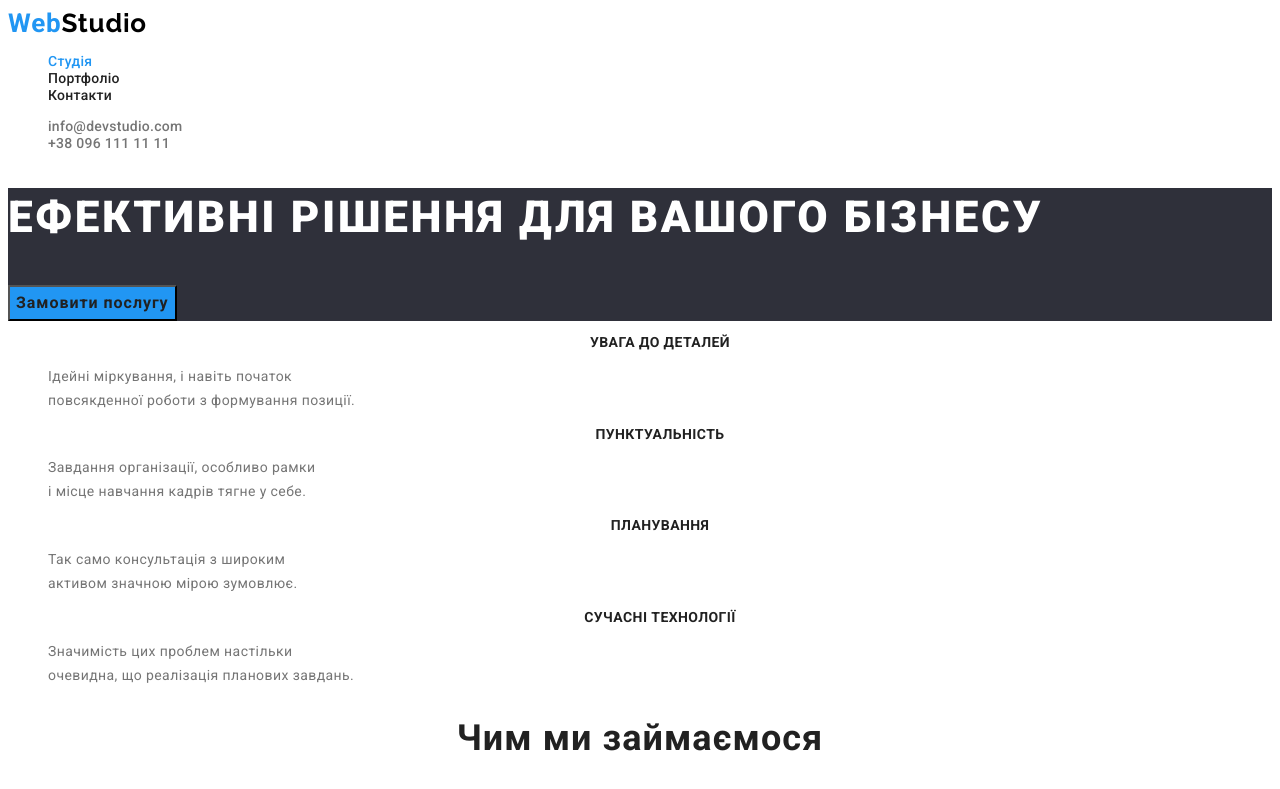
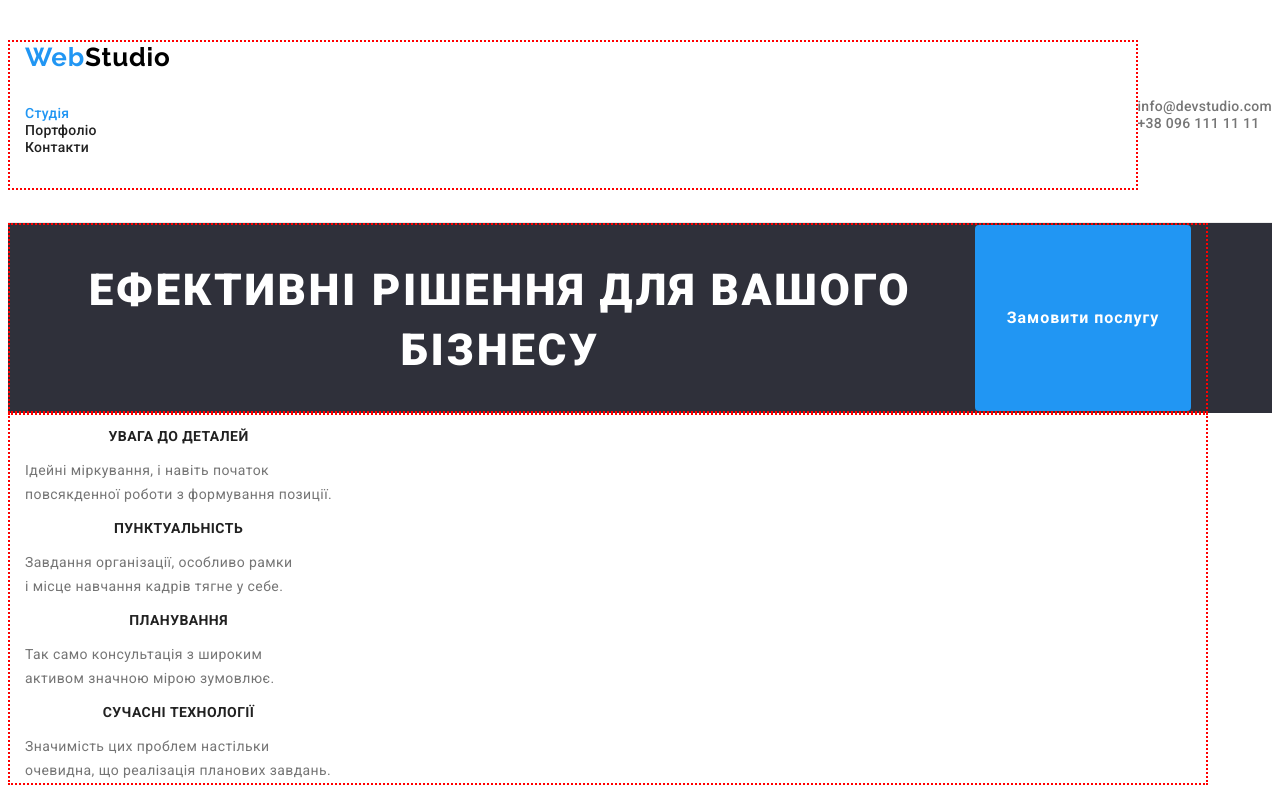
Before and after one commit to mygovka/goit-markup-hw-02, a plain HTML site: page index.html in a window 1280 px wide. Shown: the top 789 px of the page. Drawn offline with Linux system fonts and the light colour scheme.

Commit message:
Дз 3
дз3

```diff
--- a/css/styles.css
+++ b/css/styles.css
@@ -19,6 +19,13 @@
     --color-footer-text:rgba(255, 255, 255, 0.6);
 }
 
+
+*{
+    box-sizing: border-box;
+}
+
+
+
 body{
     background-color:var(--color-bgc);
     color: var(--color-primary);
@@ -27,18 +34,69 @@ body{
     font-size: 14px;
 
 }
-/* header */
+
+.container{
+    width: 1200px;
+    display: flex;
+    margin: 0,auto;
+    padding-left: 15px;
+    padding-right: 15px;
+    border: 2px dotted red;
+}
+
+ul{
+    margin: 0;
+    padding: 0;
+    list-style-type: none;
+}
+
+h1
+h2
+h3
+h4
+h5
+h6
+p{
+    margin-top: 0;
+}
 
 
+.header{
+    display:flex;
+    align-items: center;
+    border-bottom: 1px solid #ECECEC;
+    padding-top: 32px;
+    padding-bottom: 32px;
+}
+
+.section{
+    display: flex;
+    padding-top: 94px;
+    padding-bottom: 94px;
+}
+
+
+
+
+
+/* header */
+header>div a.main-logo{
+    padding-top:24px;
+
+}
+
 .nav-list{
-
-    list-style: none;
+    list-style:none;
+    margin: 0;
+    padding-top: 32px;
+    padding-bottom: 32px;
 
 }
 
 .nav-link{
     text-decoration: none;
-    list-style: none;
+    align-items: center;
+    list-style:none;
     color:var(--color-primary);
     font-weight: 500;
     line-height: 1.14;
@@ -51,9 +109,14 @@ body{
 }
 .menu-list{
     list-style: none;
+    margin: 0;
+    padding-top: 32;
+    padding-bottom: 32;
+
 }
 .menu-contact{
     text-decoration: none;
+    justify-content: space-between;
     list-style: none;
     color: var(--color-secondary);
     font-weight: 500;
@@ -69,14 +132,17 @@ body{
 .hero{
     background-color:#2F303A;
 
+
 }
 
 .hero-title{
 
     color: #ffffff;
+    margin-bottom: 30px;
     font-weight: 900;
     font-size: 44px;
     line-height: 1.363;
+    text-align: center;
     letter-spacing: 0.06em;
     text-transform: uppercase;
 
@@ -84,7 +150,16 @@ body{
 }
 .main-button{
     background-color: var(--color-akcent);
-    color:var(--color-text-action);
+    min-height: 50px;
+    min-width:216px;
+    padding-top: 10px;
+    padding-bottom: 10px;
+    padding-left: 24px;
+    padding-right: 24px;
+    margin-bottom: 0;
+    border-radius: 4px;
+    border: 1px solid transparent;
+    color:var(--color-bgc);
     font-family: inherit;
     font-weight: 700;
     font-size: 16px;
@@ -92,6 +167,7 @@ body{
     text-align: center;
     letter-spacing: 0.06em;
     cursor: pointer;
+
 
 }
 .main-button:focus,
@@ -121,14 +197,16 @@ body{
 
 .features-subtitle{
     color: var(--color-secondary);
+    margin: 0;
     line-height:1.71;
     letter-spacing: 0.03em;
 }
-.team {
+.team-item {
     background-color:var(--color-bgc-secondary);
 }
 .section-title{
     color: var(--color-primary);
+    margin-bottom: 50px;
     list-style: none;
     font-weight: 700;
     font-size: 36px;
@@ -141,16 +219,23 @@ body{
     list-style: none;
 }
 
+.work-item{
+    margin-bottom: 30px;
+}
+
 .employees-list{
     list-style: none;
 }
 
 .team-item{
     background-color: var(--color-bgc);
+    margin-bottom: 30px;
+
 }
 
 .employees-names{
     color: var(--color-primary);
+    margin: 0;
     font-weight: 500;
     font-size: 16px;
     line-height:1.187;
@@ -161,7 +246,7 @@ body{
 
 .job-title{
     color: var(--color-secondary);
-    font-weight: 400;
+    margin: 0;
     font-size: 16px;
     line-height:1.18;
     text-align: center;
@@ -178,6 +263,7 @@ body{
 
 .adress{
     color: var(--color-bgc);
+    margin-bottom: 12px;
     text-decoration: none;
     font-family: 'Roboto';
     font-style: normal;
@@ -194,6 +280,7 @@ body{
 
 .footer-contact{
     color: var(--color-footer-text);
+    margin-bottom: 12px;
     text-decoration: none;
     font-style: normal;
     letter-spacing: 0.03em;
@@ -209,12 +296,12 @@ body{
 .main-logo{
     color: var(--color-akcent);
     text-decoration: none;
-    font-family: 'Raleway' sans-serif;
+    font-family: 'Raleway', sans-serif;
     font-style: normal;
     font-weight: 700;
     font-size: 26px;
     line-height: 1.19;
-    letter-spacing: 0.03em;
+    letter-spacing: 0.03em
 }
 
 .logo{
@@ -222,10 +309,6 @@ body{
     font-family: 'Raleway',sans-serif;
     font-style: normal;
     font-weight: 700;
-    font-size: 26px;
-    line-height:1.19;
-    letter-spacing: 0.03em;
-    color: #000000;
     display:inline-block
  }
 
@@ -233,9 +316,16 @@ body{
     text-transform: uppercase;
 }
 
-footer.footer>a.main-logo>span{
+footer.footer>div a.main-logo>span{
     color: var(--color-bgc);
- }
+}
+
+.footer>div{
+    display: inline-block;
+    text-align: left;
+    padding-top: 60px;
+    margin-bottom: 28px;
+}
 
 /* portfolio */
 .button-list{
--- a/index.html
+++ b/index.html
@@ -8,12 +8,14 @@
         <link rel="preconnect" href="https://fonts.googleapis.com">
         <link rel="preconnect" href="https://fonts.gstatic.com" crossorigin>
         <link href="https://fonts.googleapis.com/css2?family=Raleway:wght@700&family=Roboto:wght@400;500;700;900&display=swap" rel="stylesheet">
+        <link href="https://cdnjs.cloudflare.com/ajax/libs/modern-normalize/1.1.0/modern-normalize.min.css">
         <link rel="stylesheet" href="./css/styles.css">
     </head>
     <body>
             <!--Шапка сайту-->
-        <header>
-            <nav>
+        <header class="header">
+            <div class="container">
+            <nav class>
             <a class="main-logo" href="#">Web<span class="logo">Studio</span></a>
             <ul class="nav-list">
                 <li> <a class="nav-link current" href="">Студія</a></li>
@@ -21,6 +23,7 @@
                 <li><a class="nav-link" href="">Контакти</a></li>
             </ul>
             </nav>
+            </div>
 
             <ul class="menu-list">
                 <li> <a  class="menu-contact" href="mailto:info@devstudio.com">info@devstudio.com</a></li>
@@ -30,11 +33,14 @@
         <!--Основне-->
         <main>
             <section class="hero">
+                <div class="container">
                 <h1 class="hero-title">Ефективні рішення для вашого бізнесу</h1>
                 <button class="main-button" type="button">Замовити послугу</button>
+                </div>
             </section>
             <!--Про компанію-->
-            <section class="section">
+            <section class="section-second">
+                <div class="container">
                 <h2 class="section-title visually-hidden">Наші переваги</h2>
                 <ul class="benefits">
                     <li>
@@ -54,24 +60,28 @@
                         <p class="features-subtitle">Значимість цих проблем настільки<br> очевидна, що реалізація планових завдань.</p>
                     </li>
                 </ul>
+                </div>
             </section>
             <section class="section">
+                <div class="container">
                 <h2 class="section-title">Чим ми займаємося</h2>
                 <ul class="works">
-                    <li>
+                    <li class="work-item">
                         <img src="./images/box1.jpg" alt="computer" width="370">
                     </li>
-                    <li>
+                    <li class="work-item" >
                         <img src="./images/box2.jpg" alt="mobile phone" width="370">
                     </li>
-                    <li>
+                    <li class="work-item">
                         <img src="./images/box3.jpg" alt="tablet" width="370">
                     </li>
                 </ul>
+                </div>
             </section>
 
             <!--Команда-->
-            <section class="team">
+            <section class="section">
+                <div class="container">
                 <h2 class="section-title">Наша команда</h2>
                 <ul class="employees-list">
                     <li class="team-item">
@@ -95,12 +105,15 @@
                         <p  class="job-title"lang="en">UI Designer</p>
                     </li>
                 </ul>
+                </div>
             </section>
         </main>
 
         <!--Футер-->
         <footer class="footer">
-            <a class="main-logo"href="#">Web<span class="logo">studio</span></a>
+
+            <div class="container">
+            <a class="main-logo" href="#">Web<span class="logo">studio</span></a>
             <address>
             <ul class="footer-list">
                 <li>
@@ -116,6 +129,7 @@
                 </li>
             </ul>
             </address>
+            </div>
         </footer>
     </body>
     </html>
```
Also changed, not shown: portfolio.html (+12 -4 lines).
